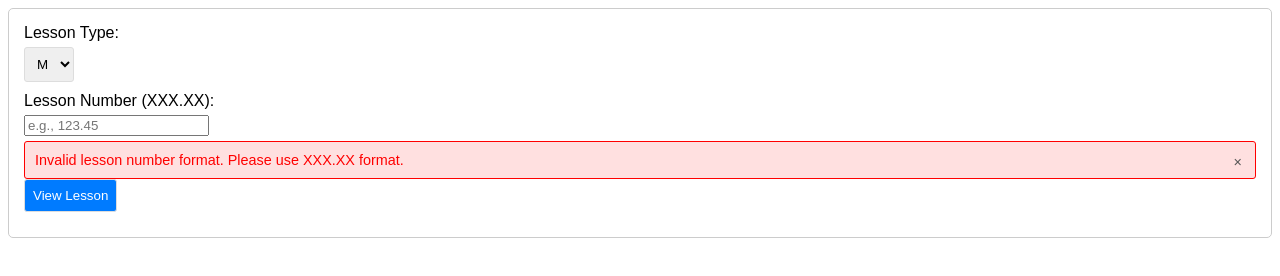
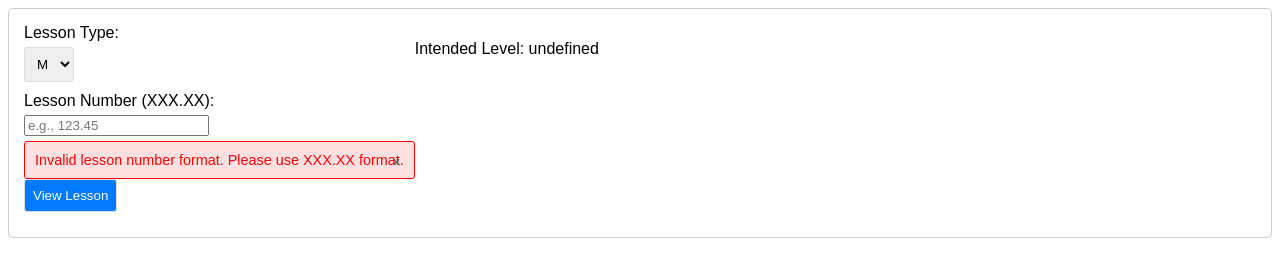
Before and after one commit to Pwea/aircadets-lesson-viewer, a plain HTML site: page index.html in a window 1280 px wide. Both pictures are taken after a click on the button "View Lesson". Drawn offline with Linux system fonts and the light colour scheme.

Commit message:
Update index.html

```diff
--- a/index.html
+++ b/index.html
@@ -1,36 +1,47 @@
 <!DOCTYPE html>
 <html>
+
 <head>
   <title>Air Cadet Lesson Viewer</title>
   <style>
     body {
       font-family: sans-serif;
     }
+
     .form-container {
       margin-bottom: 20px;
       padding: 15px;
       border: 1px solid #ccc;
       border-radius: 5px;
+      display: flex;
+      flex-direction: row;
     }
+
     label {
       display: block;
       margin-bottom: 5px;
     }
-  select, input[type="number"], button {
+
+    select,
+    input[type="number"],
+    button {
       padding: 8px;
       margin-bottom: 10px;
       border: 1px solid #ddd;
       border-radius: 3px;
       box-sizing: border-box;
     }
+
     button[type="submit"] {
       background-color: #007bff;
       color: white;
       cursor: pointer;
     }
+
     button[type="submit"]:hover {
       background-color: #0056b3;
     }
+
     .warning-label {
       color: red;
       font-size: 0.9em;
@@ -41,6 +52,7 @@
       border-radius: 3px;
       position: relative;
     }
+
     .warning-close-button {
       position: absolute;
       top: 5px;
@@ -52,16 +64,20 @@
       font-size: 1em;
       line-height: 1;
     }
+
     .pdf-viewer {
       width: 100%;
-    height: 600px; /* Adjust as needed */
+      height: 600px;
+      /* Adjust as needed */
       border: 1px solid #ccc;
     }
   </style>
 </head>
+
 <body>
 
   <div class="form-container">
+    <div>
       <label for="lesson-type">Lesson Type:</label>
       <select id="lesson-type">
         <option value="M">M</option>
@@ -78,6 +94,10 @@
 
       <button type="submit" id="submit-button">View Lesson</button>
     </div>
+    <div>
+      <p id="intended-level">Intended Level: </p>
+    </div>
+  </div>
 
   <div id="pdf-preview" style="display: none;">
     <embed id="pdf-embed" type="application/pdf" class="pdf-viewer">
@@ -93,6 +113,7 @@
     const pdfPreviewDiv = document.getElementById('pdf-preview');
     const pdfEmbed = document.getElementById('pdf-embed');
     const pdfDownloadLink = document.getElementById('pdf-download-link');
+    const intendedLevelLabel = document.getElementById('intended-level');
 
     closeWarningButton.addEventListener('click', () => {
       warningLabel.style.display = 'none';
@@ -103,6 +124,8 @@
       const lessonNumber = lessonNumberInput.value;
       const numberRegex = /^\d{3}\.\d{2}$/;
 
+      intendedLevelLabel.textContent = `Intended Level: ${lessonNumber[0]}`;
+
       if (!numberRegex.test(lessonNumber)) {
         warningLabel.style.display = 'block';
         pdfPreviewDiv.style.display = 'none';
@@ -112,9 +135,6 @@
       warningLabel.style.display = 'none';
       const pdfUrl = `https://34aircadets.ca/storage/app/media/old-site/resources/ig/${lessonType}${lessonNumber}.pdf`;
 
-
-
-
       pdfEmbed.src = pdfUrl;
       pdfDownloadLink.href = pdfUrl;
       pdfPreviewDiv.style.display = 'block';
@@ -122,4 +142,5 @@
   </script>
 
 </body>
+
 </html>
```
Lines whose indentation alone changed are shown as unchanged.
